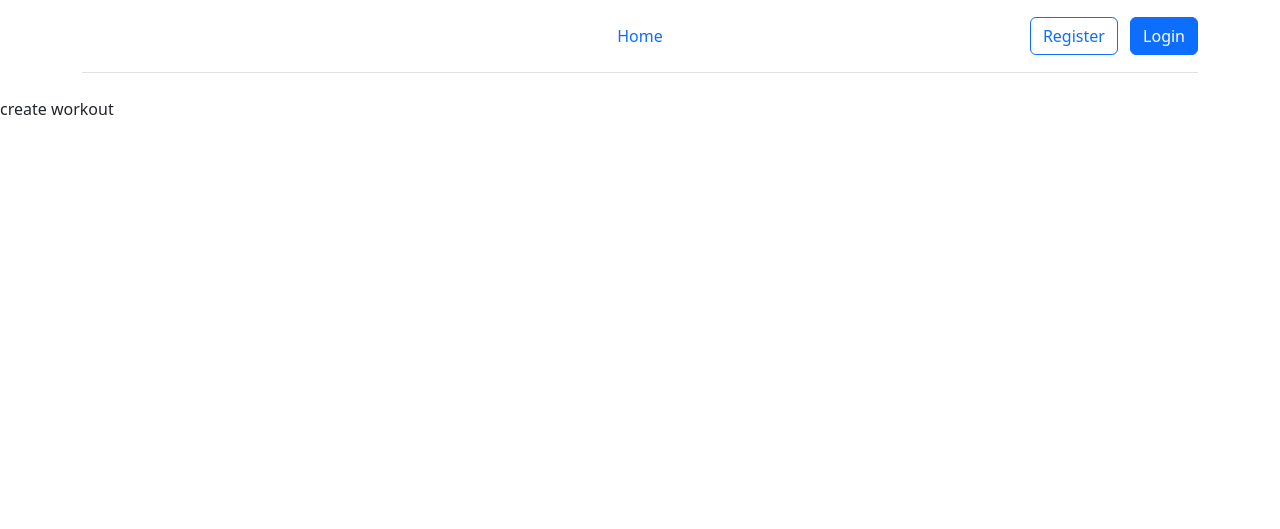
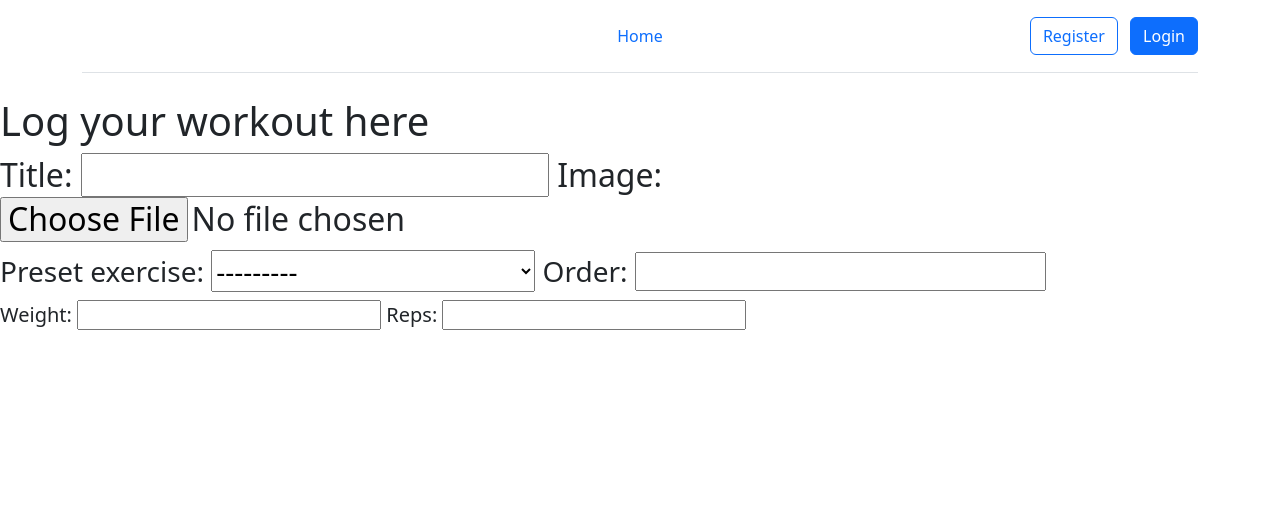
Before and after one commit to nikhiljadav/WorkoutHealthApp, a Django app: page /workoutLogger/createLog/ in a window 1280 px wide. Shown: the top 529 px of the page. Run offline with Django 4.2, Linux system fonts and the light colour scheme; data comes from the database, SQL or seed files in the repository; both versions use the stored data as it was after the commit.

Commit message:
initial form trials
getting gist of how forms work

```diff
--- a/src/workoutLogger/forms.py
+++ b/src/workoutLogger/forms.py
@@ -1,6 +1,7 @@
 # forms.py
 from django import forms
-from .models import Set, Exercise
+from django.forms import inlineformset_factory
+from .models import Set, Exercise, Workout
 
 class SetForm(forms.ModelForm):
     class Meta:
@@ -10,4 +11,9 @@ class SetForm(forms.ModelForm):
 class ExerciseForm(forms.ModelForm):
     class Meta:
         model = Exercise
-        fields = ['preset_exercise']
+        fields = ['preset_exercise', 'order']
+
+class WorkoutForm(forms.ModelForm):
+    class Meta:
+        model = Workout
+        fields = ['title', 'image']
--- a/src/workoutLogger/templates/workoutLogger/create_workout_log.html
+++ b/src/workoutLogger/templates/workoutLogger/create_workout_log.html
@@ -1,7 +1,11 @@
 {% extends 'base.html' %}
 
 {% block content %}
-
-<p>create workout</p>
+<h1>Log your workout here</h1>
+<form>
+    <h2>{{ workout_form }}</h2>
+    <h3>{{ exercise_form }}</h3>
+    <h5>{{ set_form }}</h5>
+</form>
 
 {% endblock content %}
--- a/src/workoutLogger/views.py
+++ b/src/workoutLogger/views.py
@@ -1,12 +1,22 @@
-from django.shortcuts import render
-
+from django.shortcuts import render, redirect
+from workoutLogger.forms import WorkoutForm, ExerciseForm, SetForm
 # Create your views here.
 
 def workout_log_home(request):
     return render(request, "workoutLogger/workout_log_home.html")
 
 def create_workout_log(request):
-    return render(request, "workoutLogger/create_workout_log.html", {})
+    context = {}
+    workout_form = WorkoutForm()
+    exercise_form = ExerciseForm()
+    set_form = SetForm()
+    context['workout_form'] = workout_form
+    context['exercise_form'] = exercise_form
+    context['set_form'] = set_form
+
+
+
+    return render(request, "workoutLogger/create_workout_log.html", context)
 
 def exercise_view(request):
     return render(request, "workoutLogger/exercises.html", {})
```
Also changed, not shown: src/db.sqlite3.
